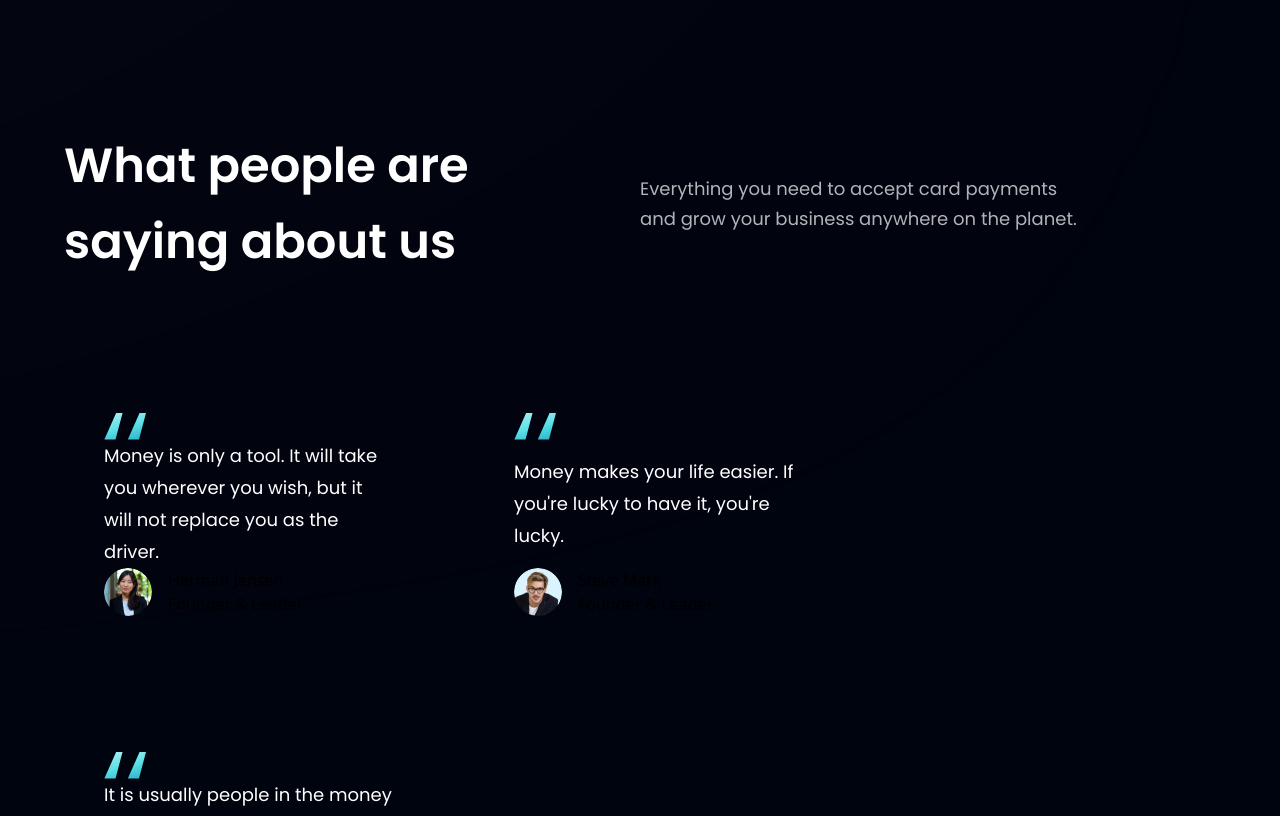
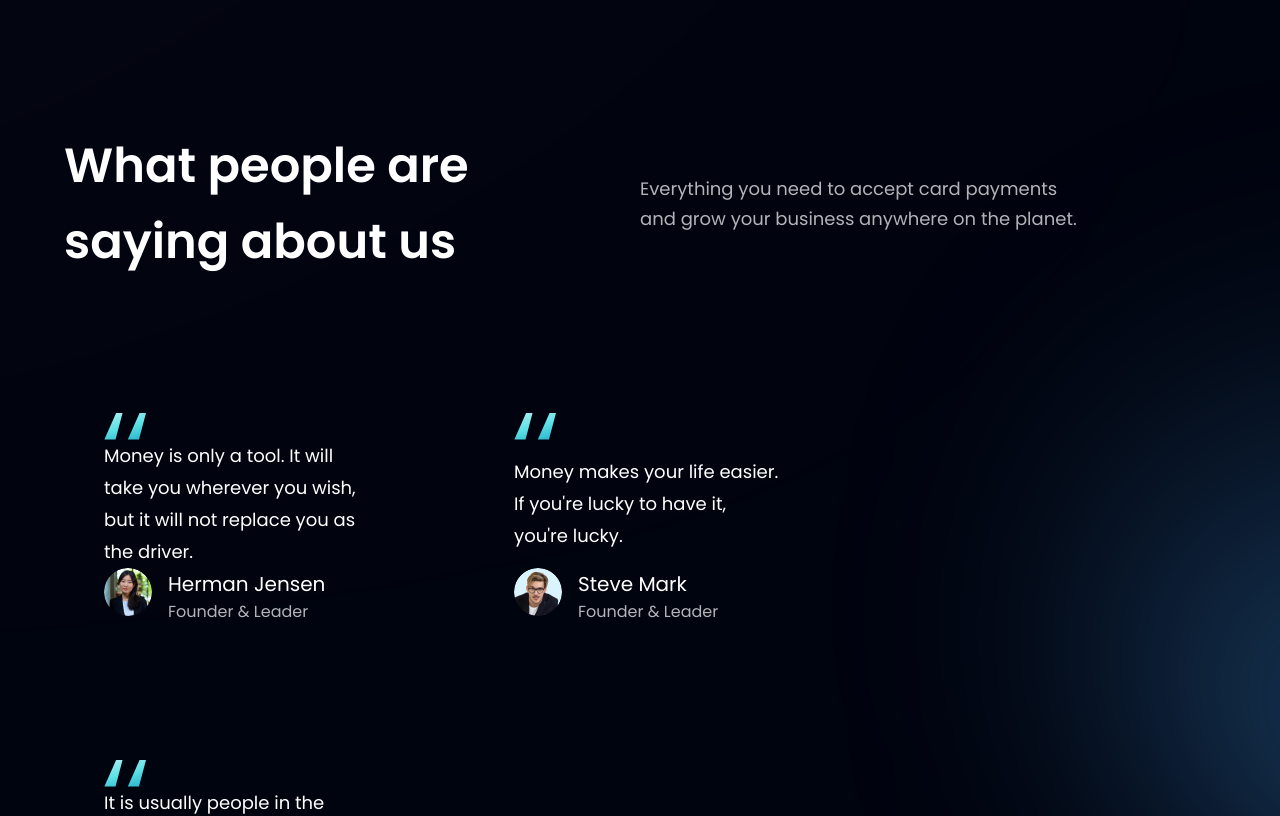
Before and after one commit to MochaFurr/bank-app, a React (Vite) app: page / in a window 1280 px wide. Shown: the part 2664-3480 px from the top of the page. Built offline with nearby package versions, Linux system fonts and the light colour scheme.

Commit message:
testimonials component

```diff
--- a/src/components/FeedbackCard/FeedbackCard.jsx
+++ b/src/components/FeedbackCard/FeedbackCard.jsx
@@ -8,15 +8,15 @@ const FeedbackCard = ({ content, name, title, img }) => {
         alt="double-qutes"
         className="h-[27px] w-[42px] object-contain"
       />
-      <p className="font-poppins text-[18px] font-normal leading-[32px] text-white">
+      <p className="font-poppins text-[18px] font-normal leading-[32px] text-white mr-5">
         {content}
       </p>
       <div className="flex flex-row">
         <img src={img} className="h-[48px] w-[48px] rounded-full" />
 
         <div className="ml-4 flex flex-col">
-          <h4>{name}</h4>
-          <p>{title}</p>
+          <h4 className="font-poppins text-[20px] font-normal leading-[32px] text-white">{name}</h4>
+          <p className="font-poppins text-[16px] font-normal leading-[24px] text-dimWhite">{title}</p>
         </div>
       </div>
     </div>
--- a/src/components/Testimonials/Testimonials.jsx
+++ b/src/components/Testimonials/Testimonials.jsx
@@ -13,7 +13,7 @@ const Testimonials = () => {
   return (
     <StyledSection id="clients">
       {/* TO DO - gradient div */}
-      <div />
+      <div className="absolute z-[0] w-[60%] h-[60%] -right-[50%] rounded-full blue__gradient"/>
 
       <TextDiv>
         <StyledHeading>
```
Also changed, not shown: 1 other file (tests, documents, lock files or other folders).
